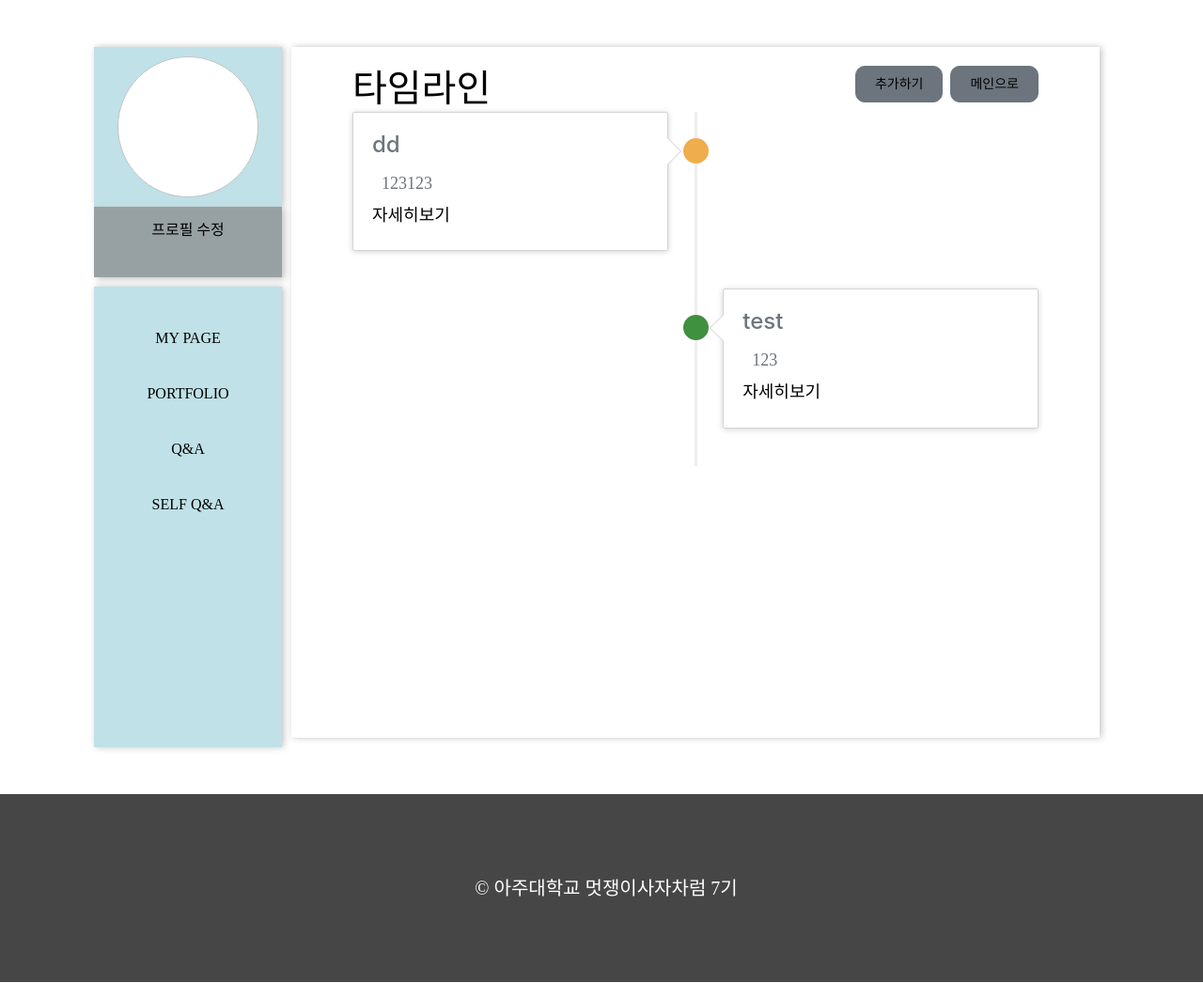
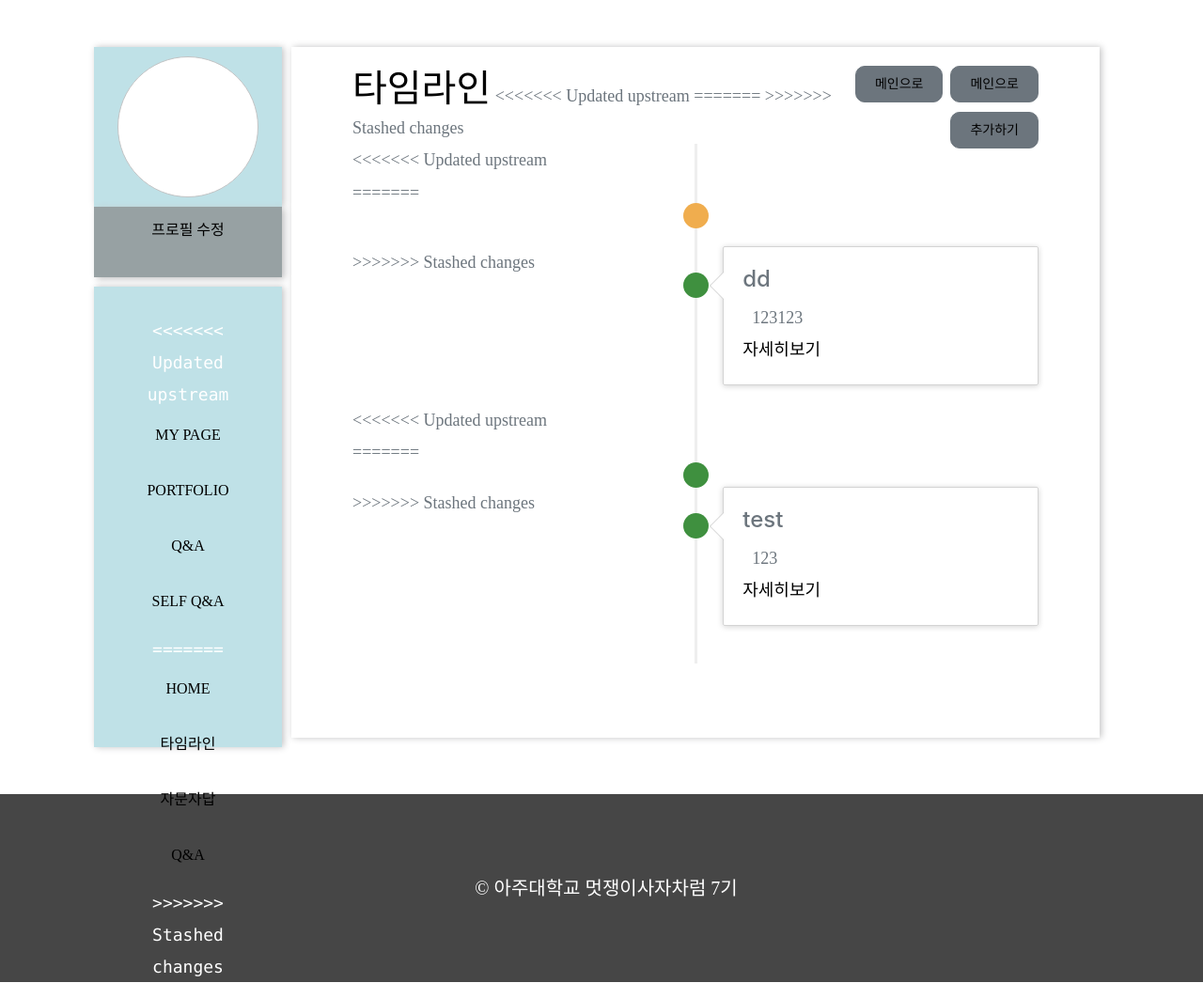
Before and after one commit to whenilikeahorse/web, a Django app: page /mypage/timeline/ in a window 1280 px wide. Shown: the part 60-1106 px from the top of the page at 94% size. Run offline with Django 3.2, Linux system fonts and the light colour scheme; data comes from the database, SQL or seed files in the repository; some libraries are stand-ins or nearby versions; some web fonts are replaced.

```diff
--- a/mypagemain/templates/mypagemain/portfolio_detail.html
+++ b/mypagemain/templates/mypagemain/portfolio_detail.html
@@ -1,3 +1,4 @@
+<<<<<<< Updated upstream
 {% extends 'base.html' %}
 {% block content %}
 {% load static %}
@@ -50,3 +51,6 @@
 
 </div>
 {% endblock %}
+=======
+{{form.as_p}}
+>>>>>>> Stashed changes
--- a/mypagemain/templates/mypagemain/portfolio_list.html
+++ b/mypagemain/templates/mypagemain/portfolio_list.html
@@ -18,10 +18,17 @@
 
         <div class="nav">
           <div class="navigation">
+<<<<<<< Updated upstream
             <a href= "{% url 'mypagemain' %}" class="nav1">My Page</a>
             <a href="{% url 'timeline' %}" class="nav1">Portfolio</a>
             <a href= "{% url 'qa_list' %}" class="nav1">Q&A</a>
             <a href="{%url 'selfqa' %}" class="nav1">Self Q&A</a>
+=======
+            <a href="{%url 'mypagemain'%}" class="nav1">home</a>
+            <a href="{%url 'timeline'%}" class="nav1">타임라인</a>
+            <a href="" class="nav1">자문자답</a>
+            <a href="" class="nav1">Q&A</a>
+>>>>>>> Stashed changes
           </div>
         </div>
   </div>
@@ -30,11 +37,16 @@
     <div class="container">
         <div class="page-header">
             <h1 id="timeline" class="inline">타임라인</h1>
+<<<<<<< Updated upstream
             <a class="btn btn-secondary btn-sm btn-more ml-2" href="{% url 'mypagemain' %}">메인으로</a>
+=======
+            <a class="btn btn-secondary btn-sm btn-more" href="{% url 'mypagemain' %}">메인으로</a>
+>>>>>>> Stashed changes
             <a class="btn btn-secondary btn-sm btn-more" href="{% url 'new_pf' %}">추가하기</a>
         </div>
         <ul class="timeline">
             {%for blog in object_list%}
+<<<<<<< Updated upstream
             {% if blog.content_type == 0 %}
             <li class="timeline-inverted">
                 <div class="timeline-badge success"></div>
@@ -45,6 +57,10 @@
             <li class="timeline-inverted">
                 <div class="timeline-badge danger"></div>
             {%endif%}
+=======
+            <li class="timeline-inverted">
+                <div class="timeline-badge success"><i class="glyphicon glyphicon-thumbs-up"></i></div>
+>>>>>>> Stashed changes
                 <div class="timeline-panel">
                   <div class="timeline-heading">
                     <h4 class="timeline-title">{{blog.title}}</h4>
```
Also changed, not shown: mypagemain/templates/mypagemain/portfolio_form.html (+8 -0 lines).
